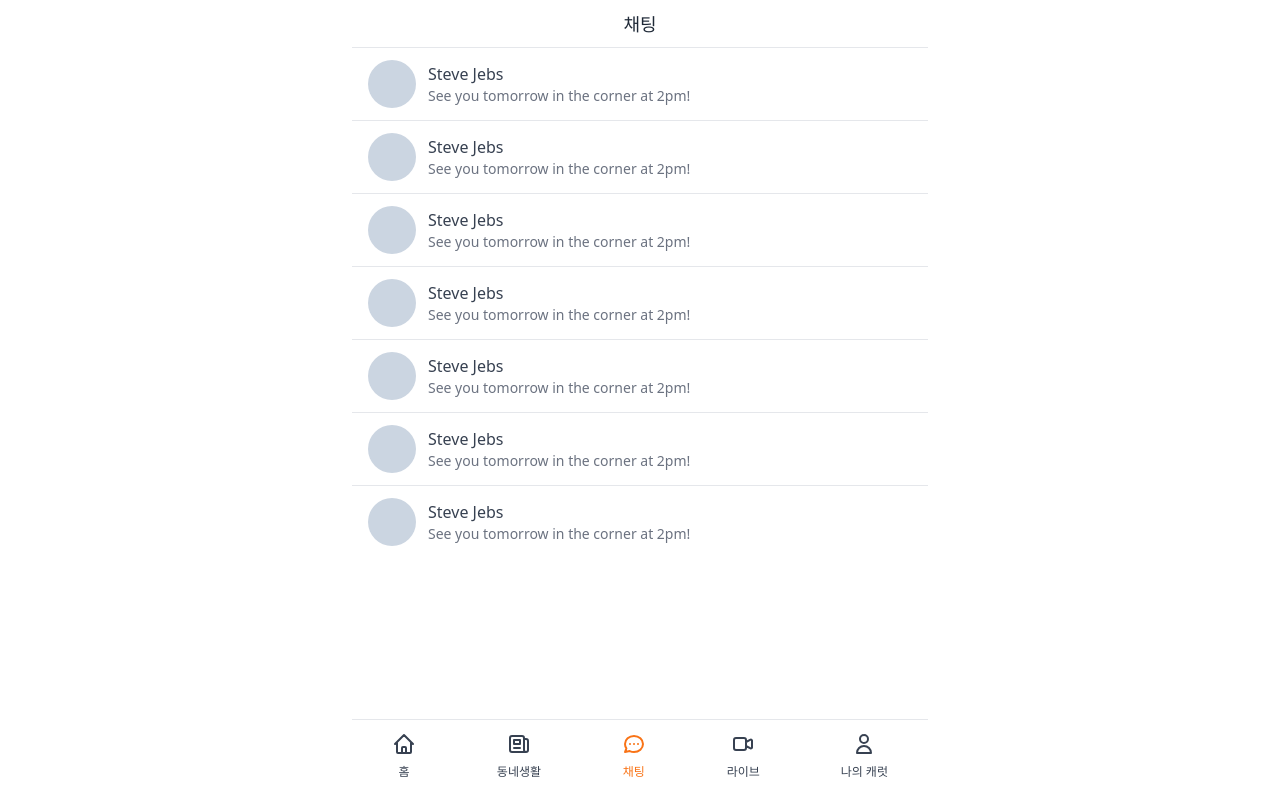
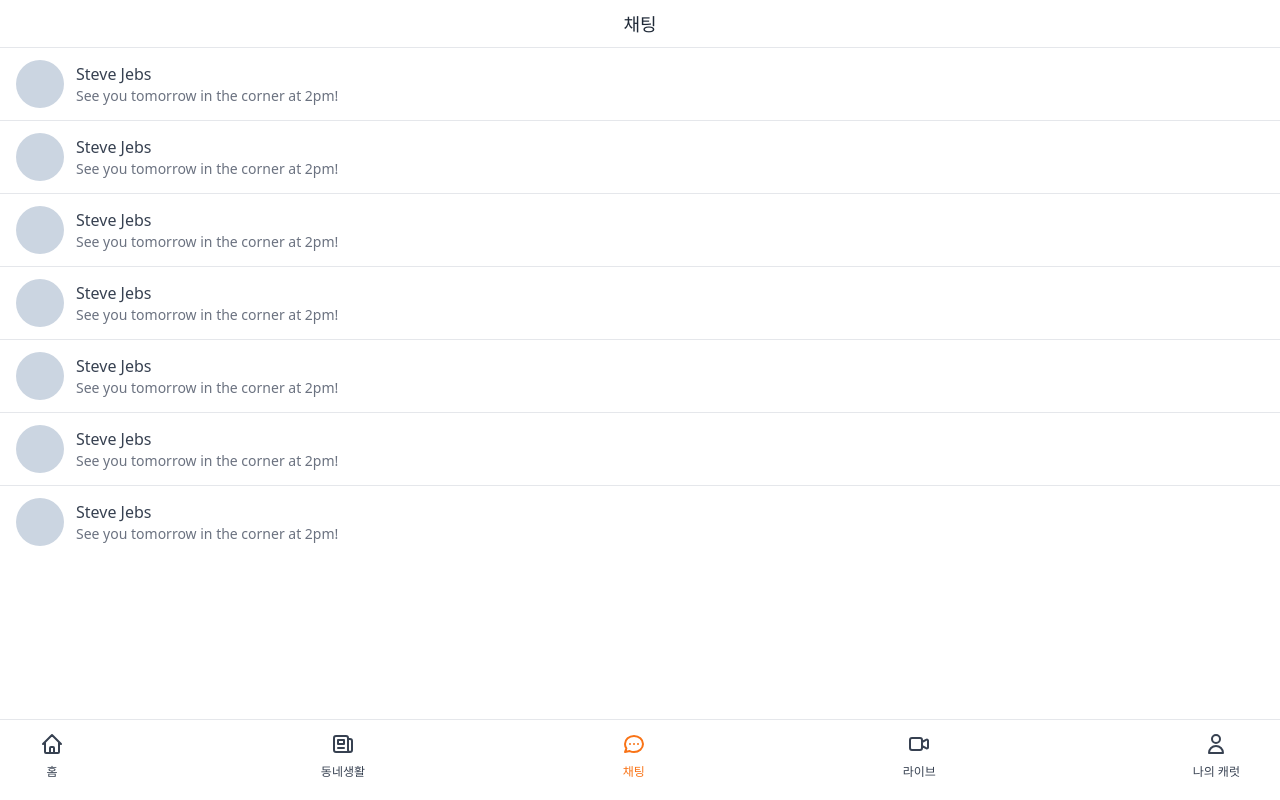
Before and after one commit to 0hyeon/Carrot, a Next.js app: page /chats in a window 1280 px wide. Built offline with nearby package versions, Linux system fonts and the light colour scheme.

Commit message:
responsive

```diff
--- a/components/layout.tsx
+++ b/components/layout.tsx
@@ -25,7 +25,7 @@ export default function Layout({
       <Head>
         <title>{seoTitle} | Carrot Market</title>
       </Head>
-      <div className="bg-white w-full h-12 max-w-xl justify-center text-lg px-10 font-medium  fixed text-gray-800 border-b top-0  flex items-center">
+      <div className="bg-white h-12 w-full max-w-xl md:max-w-full justify-center text-lg px-10 font-medium fixed text-gray-800 border-b top-0  flex items-center z-10">
         {canGoBack ? (
           <button onClick={onClick} className="absolute left-4">
             <svg
@@ -50,7 +50,7 @@ export default function Layout({
       </div>
       <div className={cls("pt-12", hasTabBar ? "pb-24" : "")}>{children}</div>
       {hasTabBar ? (
-        <nav className="bg-white max-w-xl text-gray-700 border-t fixed bottom-0 w-full px-10 pb-5 pt-3 flex justify-between text-xs">
+        <nav className=" bg-white w-full md:max-w-full max-w-xl text-gray-700 border-t fixed bottom-0 px-10 pb-5 pt-3 flex justify-between text-xs">
           <Link href="/">
             <a
               className={cls(
--- a/pages/_app.tsx
+++ b/pages/_app.tsx
@@ -14,9 +14,9 @@ function MyApp({ Component, pageProps }: AppProps) {
       value={{
         fetcher: (url: string) =>
           fetch(url).then((response) => response.json()),
-      }}
+        }}
     >
-      <div className="w-full max-w-xl mx-auto">
+        <div className="mx-auto md:max-w-full max-w-xl">{/*  768이상은 100%  그외(밑)은 512px*/}
         {/* <LoginCheck /> */}
         <Component {...pageProps} />
         {/* <Script
--- a/pages/index.tsx
+++ b/pages/index.tsx
@@ -22,7 +22,7 @@ const Home: NextPage = () => {
   //   useSWR<ProfileResponse>("/api/users/me");
   return (
     <Layout title="홈" hasTabBar seoTitle="Home">
-      <div className="flex flex-col space-y-5 divide-y">
+      <div className="flex flex-col md:inline-block md: space-y-5 divide-y">
         {data?.products?.map((product) => (
           <Item
             id={product.id}
```
